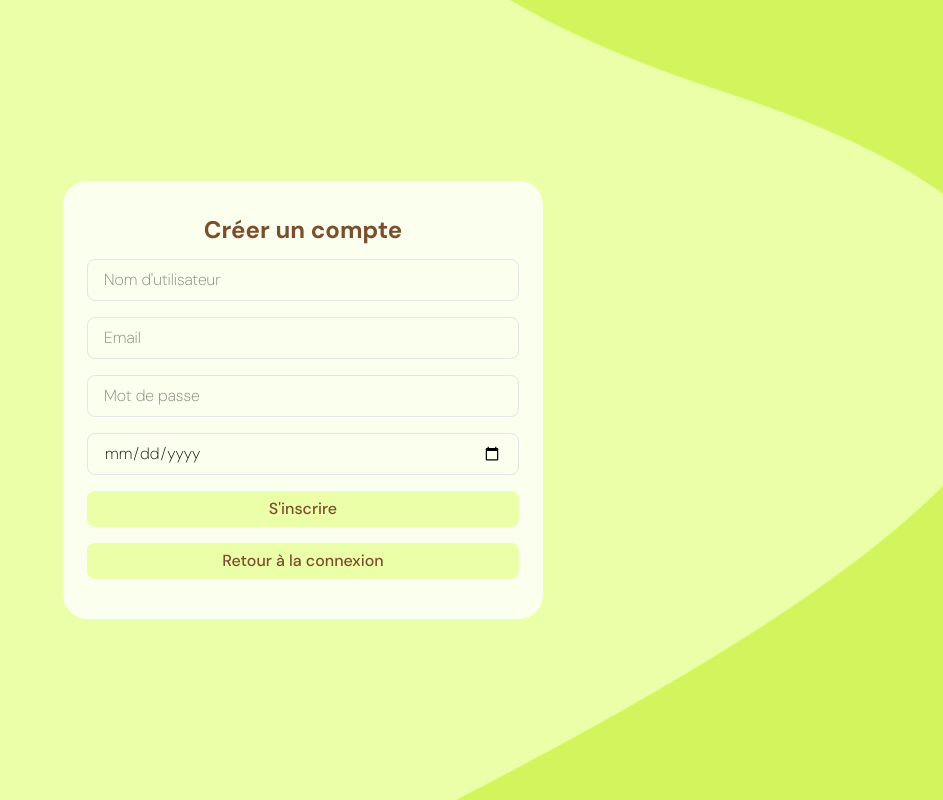
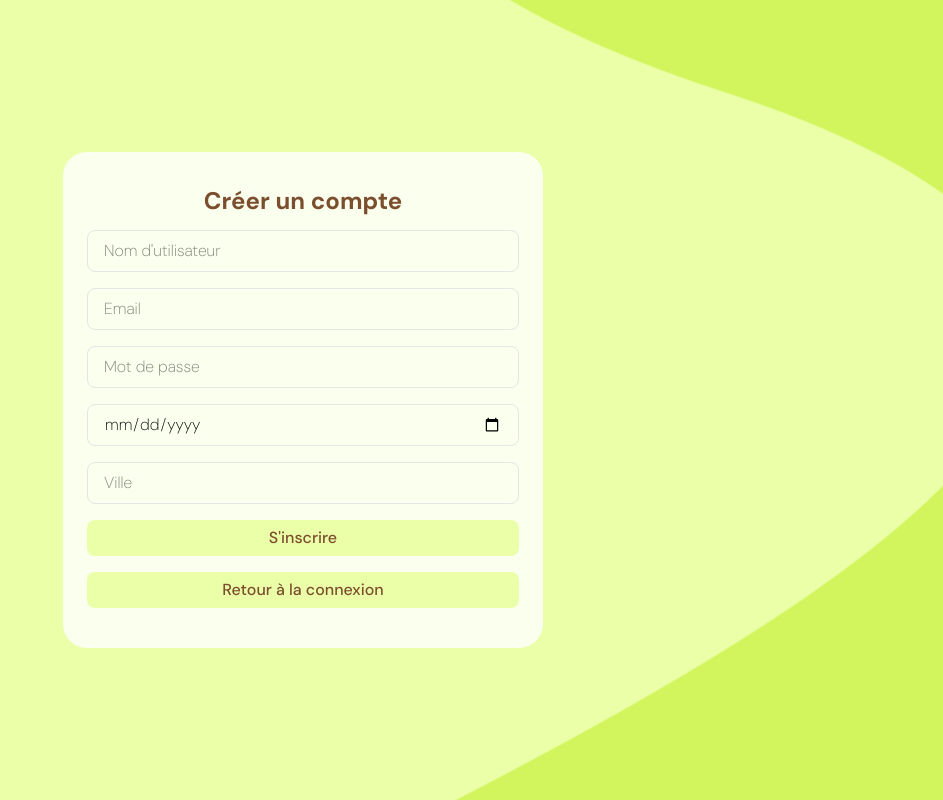
Before and after one commit to Trapo6x7/DogWalkReact, a React (Vite) app: page / in a window 1280 px wide. Both pictures are taken after typing "Sample", "Sample123" into the empty fields and a click on the button "Créer un compte". Shown: the whole page, without its empty margins (337-1280 px from the left). Built offline with nearby package versions, Linux system fonts and the light colour scheme; no server answers.

Commit message:
ADd: GEOLOCALISATION

```diff
--- a/src/components/Register.tsx
+++ b/src/components/Register.tsx
@@ -1,4 +1,4 @@
-import { useState } from "react";
+import { useState, useEffect } from "react";
 import { useAuth } from "../context/AuthContext";
 import { Button } from "./ui/button";
 import { ProfileCard } from "./ProfileCard";
@@ -14,7 +14,30 @@ export function Register({ onGoToLogin }: RegisterProps) {
   const [password, setPassword] = useState("");
   const [birthdate, setBirthdate] = useState("");
   const [email, setEmail] = useState("");
+  const [city, setCity] = useState(""); // Nouveau champ pour la ville
   const [message, setMessage] = useState("");
+
+  // Utiliser l'API de géolocalisation pour récupérer la ville
+  useEffect(() => {
+    const fetchCity = async () => {
+      if (navigator.geolocation) {
+        navigator.geolocation.getCurrentPosition(async (position) => {
+          const { latitude, longitude } = position.coords;
+
+          // Appeler une API météo gratuite pour obtenir la ville
+          const response = await fetch(
+            `https://api.weatherapi.com/v1/current.json?key=${import.meta.env.VITE_WEATHER_API_KEY}&q=${latitude},${longitude}`
+          );
+          const data = await response.json();
+          setCity(data.location?.name || "Ville inconnue");
+        });
+      } else {
+        setCity("Géolocalisation non disponible");
+      }
+    };
+
+    fetchCity();
+  }, []);
 
   const handleRegister = async (e: React.FormEvent) => {
     e.preventDefault();
@@ -23,7 +46,7 @@ export function Register({ onGoToLogin }: RegisterProps) {
       const response = await fetch(`${import.meta.env.VITE_API_URL}/api/register`, {
         method: "POST",
         headers: { "Content-Type": "application/ld+json" },
-        body: JSON.stringify({ email, password, name, birthdate }),
+        body: JSON.stringify({ email, password, name, birthdate, city }), // Inclure la ville
       });
 
       if (!response.ok) {
@@ -79,6 +102,13 @@ export function Register({ onGoToLogin }: RegisterProps) {
             onChange={(e) => setBirthdate(e.target.value)}
             className="w-full px-4 py-2 border rounded-md focus:outline-none focus:ring-2 focus:ring-primary-green"
           />
+          <input
+            type="text"
+            placeholder="Ville"
+            value={city}
+            onChange={(e) => setCity(e.target.value)}
+            className="w-full px-4 py-2 border rounded-md focus:outline-none focus:ring-2 focus:ring-primary-green"
+          />
           <Button type="submit" className="w-full text-white">
             S'inscrire
           </Button>
```
